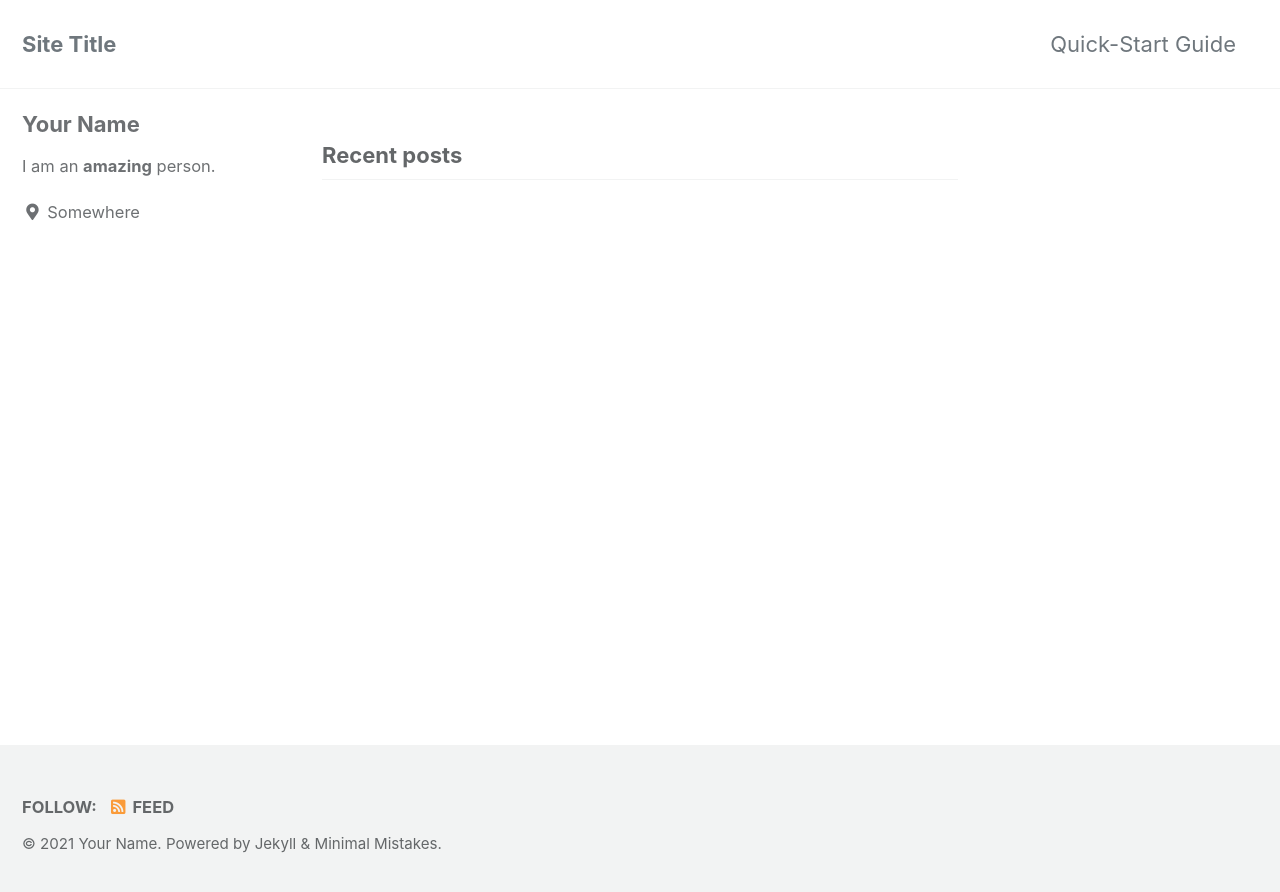
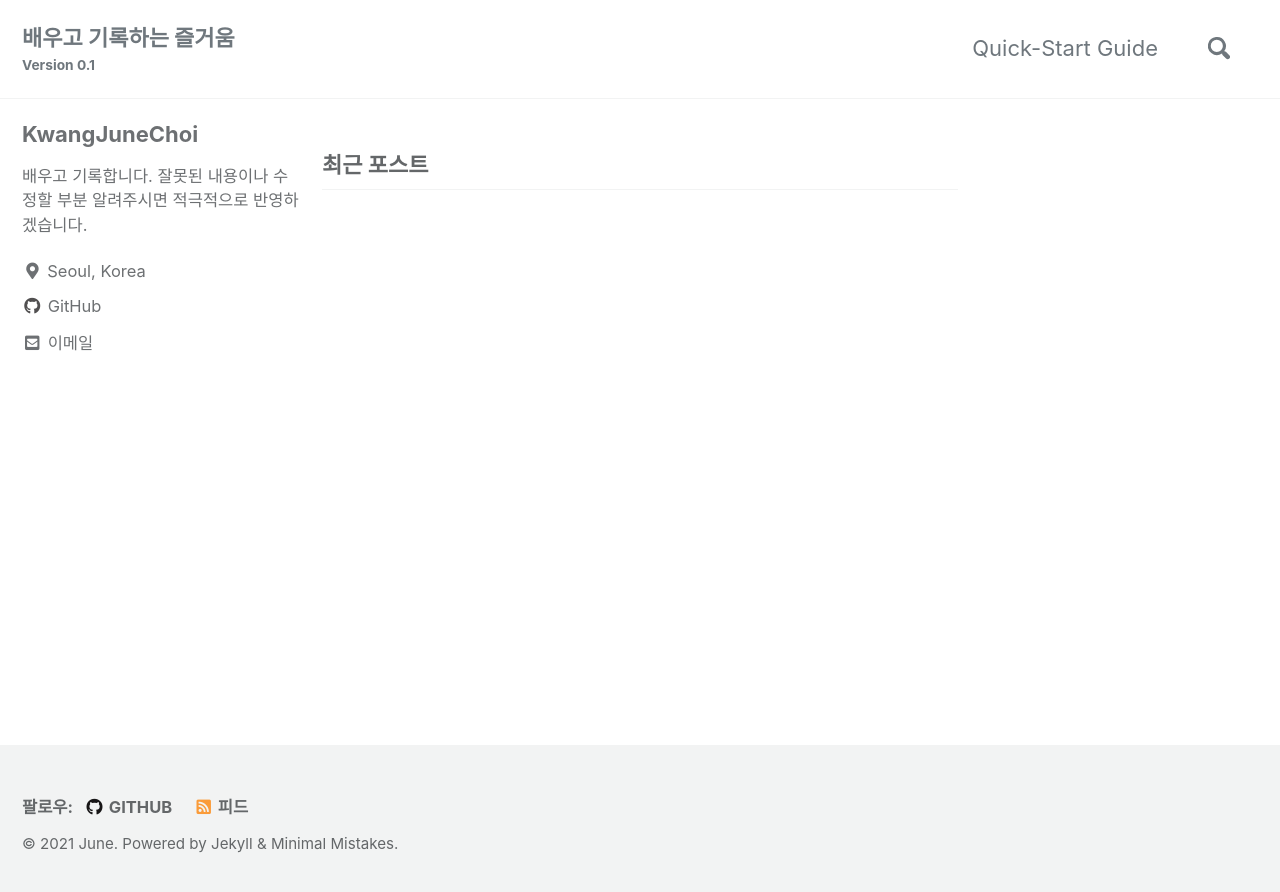
Before and after one commit to kwangjunechoi7/kwangjunechoi7.github.io, a Jekyll site: the page built from index.html, in a window 1280 px wide. Shown: the top 892 px of the page. Built offline with Jekyll 4.4.1, drawn with Linux system fonts in a browser that asks for light colours; cached includes are drawn as plain includes; the list of posts is cut into pages by our own code.

Commit message:
config.yml update

```diff
--- a/_config.yml
+++ b/_config.yml
@@ -15,24 +15,24 @@
 minimal_mistakes_skin    : "default" # "air", "aqua", "contrast", "dark", "dirt", "neon", "mint", "plum", "sunrise"
 
 # Site Settings
-locale                   : "en-US"
-title                    : "Site Title"
-title_separator          : "-"
-subtitle                 : # site tagline that appears below site title in masthead
-name                     : "Your Name"
-description              : "An amazing website."
+locale                   : "ko-KR"
+title                    : "Hi! I'm June"
+title_separator          : "&#124;"
+subtitle                 : "Version 0.1" # site tagline that appears below site title in masthead
+name                     : "June"
+description              : "프로그래밍, 수학, 통계, 철학, 미학을 공부하고 기록하는 블로그"
 url                      : # the base hostname & protocol for your site e.g. "https://mmistakes.github.io"
 baseurl                  : # the subpath of your site, e.g. "/blog"
-repository               : # GitHub username/repo-name e.g. "mmistakes/minimal-mistakes"
+repository               : "kwangjunechoi7/kwangjunechoi7.github.io" # GitHub username/repo-name e.g. "mmistakes/minimal-mistakes"
 teaser                   : # path of fallback teaser image, e.g. "/assets/images/500x300.png"
 logo                     : # path of logo image to display in the masthead, e.g. "/assets/images/88x88.png"
-masthead_title           : # overrides the website title displayed in the masthead, use " " for no title
-# breadcrumbs            : false # true, false (default)
+masthead_title           : "배우고 기록하는 즐거움" # overrides the website title displayed in the masthead, use " " for no title
+breadcrumbs              : true # true, false (default)
 words_per_minute         : 200
 comments:
-  provider               : # false (default), "disqus", "discourse", "facebook", "staticman", "staticman_v2", "utterances", "custom"
+  provider               : "disqus" # false (default), "disqus", "discourse", "facebook", "staticman", "staticman_v2", "utterances", "custom"
   disqus:
-    shortname            : # https://help.disqus.com/customer/portal/articles/466208-what-s-a-shortname-
+    shortname            : June # https://help.disqus.com/customer/portal/articles/466208-what-s-a-shortname-
   discourse:
     server               : # https://meta.discourse.org/t/embedding-discourse-comments-via-javascript/31963 , e.g.: meta.discourse.org
   facebook:
@@ -46,14 +46,16 @@ comments:
   staticman:
     branch               : # "master"
     endpoint             : # "https://{your Staticman v3 API}/v3/entry/github/"
+
+# google setting
 reCaptcha:
   siteKey                :
   secret                 :
 atom_feed:
   path                   : # blank (default) uses feed.xml
   hide                   : # true, false (default)
-search                   : # true, false (default)
-search_full_content      : # true, false (default)
+search                   : true # true, false (default)
+search_full_content      : true # true, false (default)
 search_provider          : # lunr (default), algolia, google
 algolia:
   application_id         : # YOUR_APPLICATION_ID
@@ -94,11 +96,11 @@ analytics:
 
 # Site Author
 author:
-  name             : "Your Name"
+  name             : "KwangJuneChoi"
   avatar           : # path of avatar image, e.g. "/assets/images/bio-photo.jpg"
-  bio              : "I am an **amazing** person."
-  location         : "Somewhere"
-  email            :
+  bio              : "배우고 기록합니다. 잘못된 내용이나 수정할 부분 알려주시면 적극적으로 반영하겠습니다."
+  location         : "Seoul, Korea"
+  email            : "kwmme797@gmail.com"
   links:
     - label: "Email"
       icon: "fas fa-fw fa-envelope-square"
@@ -114,7 +116,7 @@ author:
       # url: "https://facebook.com/"
     - label: "GitHub"
       icon: "fab fa-fw fa-github"
-      # url: "https://github.com/"
+      url: "https://github.com/kwangjunechoi7"
     - label: "Instagram"
       icon: "fab fa-fw fa-instagram"
       # url: "https://instagram.com/"
@@ -130,7 +132,7 @@ footer:
       # url:
     - label: "GitHub"
       icon: "fab fa-fw fa-github"
-      # url:
+      url: "https://github.com/kwangjunechoi7"
     - label: "GitLab"
       icon: "fab fa-fw fa-gitlab"
       # url:
```
Also changed, not shown: 1 other file.
